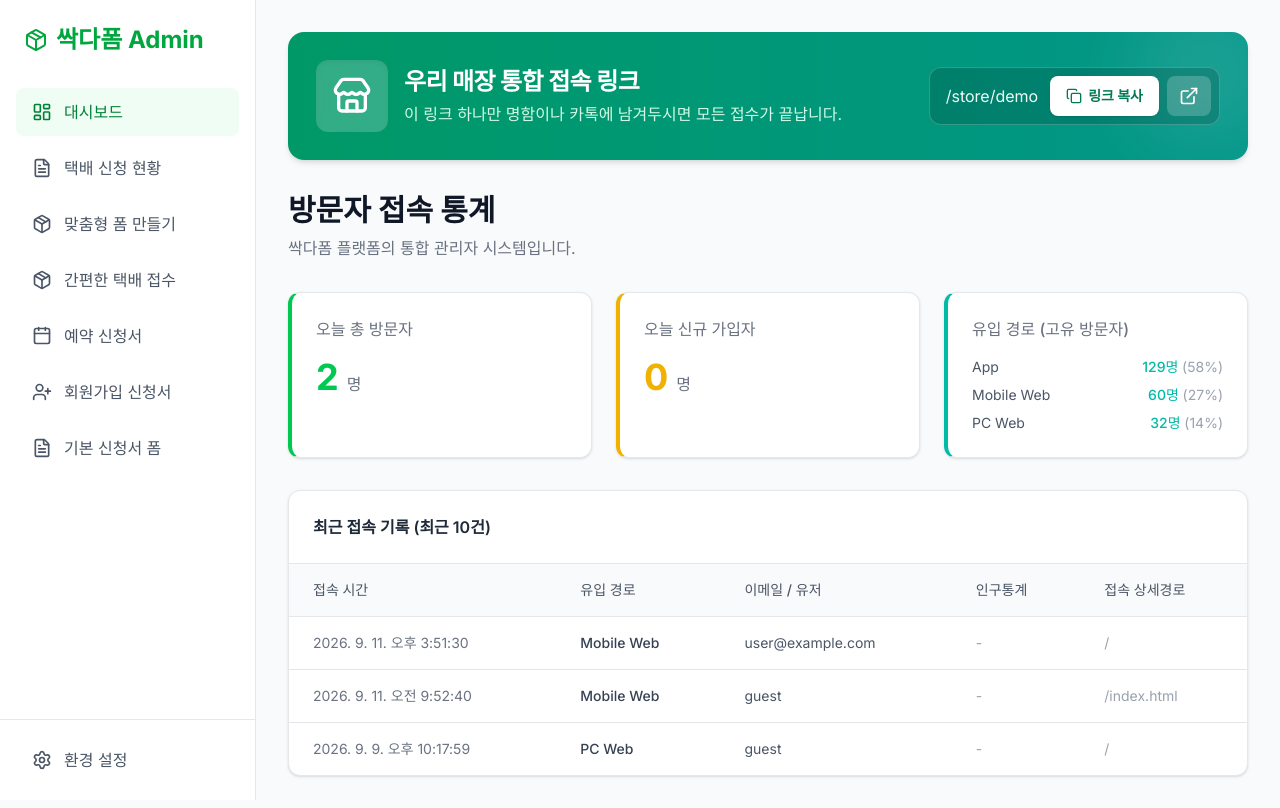
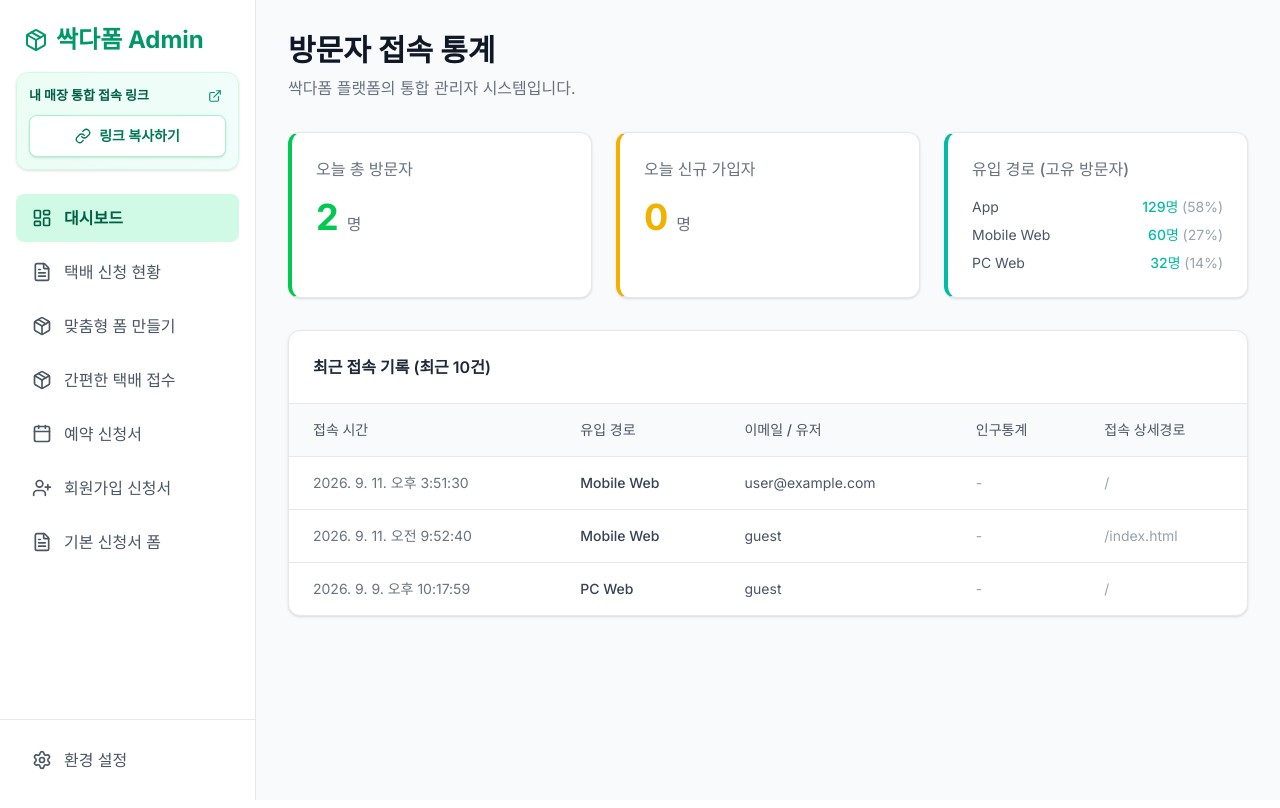
Before and after one commit to hannune-s/ssakdaform, a Next.js app: page / in a window 1280 px wide. Built offline with nearby package versions, Linux system fonts and the light colour scheme.

Commit message:
feat: 매장 통합 링크 복사 버튼을 대시보드에서 사이드바로 전역 이동

```diff
--- a/src/app/page.tsx
+++ b/src/app/page.tsx
@@ -1,10 +1,6 @@
-import StoreLinkBox from "@/components/StoreLinkBox";
-
 export default function Dashboard() {
   return (
     <div className="max-w-6xl mx-auto">
-      <StoreLinkBox />
-
       <div className="mb-8">
         <h1 className="text-3xl font-bold text-gray-900 mb-2">방문자 접속 통계</h1>
         <p className="text-gray-500">싹다폼 플랫폼의 통합 관리자 시스템입니다.</p>
--- a/src/components/Sidebar.tsx
+++ b/src/components/Sidebar.tsx
@@ -1,26 +1,44 @@
 "use client";
 
-import { useState } from 'react';
+import { useState, useEffect } from 'react';
 import Link from 'next/link';
-import { Package, Calendar, UserPlus, FileText, Settings, LayoutDashboard, Menu, X } from 'lucide-react';
+import { Package, Calendar, UserPlus, FileText, Settings, LayoutDashboard, Menu, X, Link as LinkIcon, CheckCircle2, ExternalLink } from 'lucide-react';
 import { usePathname } from 'next/navigation';
 
 export default function Sidebar() {
   const [isOpen, setIsOpen] = useState(false);
   const pathname = usePathname();
 
+  const [copied, setCopied] = useState(false);
+  const [origin, setOrigin] = useState('');
+
+  useEffect(() => {
+    setOrigin(window.location.origin);
+  }, []);
+
+  const storeSlug = 'demo';
+  const storeLink = `${origin}/store/${storeSlug}`;
+
+  const handleCopyLink = () => {
+    if (!origin) return;
+    navigator.clipboard.writeText(storeLink).then(() => {
+      setCopied(true);
+      setTimeout(() => setCopied(false), 2000);
+    });
+  };
+
   const getLinkClass = (path: string) => {
     const isActive = pathname === path;
     return isActive
-      ? "flex items-center gap-3 px-4 py-3 text-green-700 bg-green-50 rounded-lg font-medium transition-colors"
-      : "flex items-center gap-3 px-4 py-3 text-gray-600 hover:bg-gray-50 hover:text-gray-900 rounded-lg transition-colors";
+      ? "flex items-center gap-3 px-4 py-3 text-emerald-800 bg-emerald-100 rounded-lg font-bold transition-colors"
+      : "flex items-center gap-3 px-4 py-3 text-gray-600 hover:bg-gray-100 hover:text-gray-900 rounded-lg font-medium transition-colors";
   };
 
   return (
     <>
       {/* 모바일 상단 바 (햄버거 메뉴) */}
       <div className="md:hidden flex items-center justify-between bg-white border-b border-gray-200 p-4 fixed top-0 w-full z-40 shadow-sm">
-        <h1 className="text-xl font-bold text-green-600 flex items-center gap-2">
+        <h1 className="text-xl font-bold text-emerald-600 flex items-center gap-2">
           <Package className="w-5 h-5" />
           싹다폼 Admin
         </h1>
@@ -45,8 +63,8 @@ export default function Sidebar() {
         w-64 bg-white border-r border-gray-200 h-screen flex flex-col fixed left-0 top-0 z-50 transition-transform duration-300 ease-in-out
         ${isOpen ? 'translate-x-0' : '-translate-x-full md:translate-x-0'}
       `}>
-        <div className="p-6 flex items-center justify-between">
-          <h1 className="text-2xl font-bold text-green-600 flex items-center gap-2">
+        <div className="p-6 pb-4 flex items-center justify-between">
+          <h1 className="text-2xl font-bold text-emerald-600 flex items-center gap-2">
             <Package className="w-6 h-6" />
             싹다폼 Admin
           </h1>
@@ -58,7 +76,30 @@ export default function Sidebar() {
           </button>
         </div>
 
-        <nav className="flex-1 px-4 space-y-2 mt-2 overflow-y-auto">
+        {/* 내 매장 링크 복사 버튼 */}
+        <div className="px-4 pb-4">
+          <div className="bg-gradient-to-r from-emerald-50 to-teal-50 border border-emerald-100 rounded-xl p-3 flex flex-col gap-2 shadow-sm">
+            <div className="flex items-center justify-between">
+              <span className="text-[13px] font-bold text-emerald-800">내 매장 통합 접속 링크</span>
+              <Link href={`/store/${storeSlug}`} target="_blank" className="text-emerald-600 hover:text-emerald-800 p-1 hover:bg-emerald-100 rounded transition-colors" title="새 창으로 열기">
+                <ExternalLink className="w-3.5 h-3.5" />
+              </Link>
+            </div>
+            <button
+              onClick={handleCopyLink}
+              className={`flex items-center justify-center gap-2 w-full py-2.5 rounded-lg text-sm font-bold transition-all shadow-sm ${
+                copied
+                  ? 'bg-emerald-600 text-white'
+                  : 'bg-white text-emerald-700 border border-emerald-200 hover:bg-emerald-50 active:scale-95'
+              }`}
+            >
+              {copied ? <CheckCircle2 className="w-4 h-4" /> : <LinkIcon className="w-4 h-4" />}
+              {copied ? '복사 완료!' : '링크 복사하기'}
+            </button>
+          </div>
+        </div>
+
+        <nav className="flex-1 px-4 space-y-1.5 mt-2 overflow-y-auto">
           <Link href="/" onClick={() => setIsOpen(false)} className={getLinkClass("/")}>
             <LayoutDashboard className="w-5 h-5" />
             대시보드
--- a/src/components/StoreLinkBox.tsx
+++ /dev/null
@@ -1,70 +0,0 @@
-"use client";
-
-import { useState, useEffect } from 'react';
-import { Store, Copy, ExternalLink, CheckCircle2 } from 'lucide-react';
-import Link from 'next/link';
-
-export default function StoreLinkBox() {
-  const [copied, setCopied] = useState(false);
-  const [origin, setOrigin] = useState('');
-
-  useEffect(() => {
-    setOrigin(window.location.origin);
-  }, []);
-
-  // 향후 DB 연동 시 로그인한 사용자의 상점 슬러그를 가져옵니다.
-  const storeSlug = 'demo';
-  const storeLink = `${origin}/store/${storeSlug}`;
-
-  const handleCopy = () => {
-    if (!origin) return;
-    navigator.clipboard.writeText(storeLink).then(() => {
-      setCopied(true);
-      setTimeout(() => setCopied(false), 2000);
-    });
-  };
-
-  return (
-    <div className="bg-gradient-to-r from-emerald-600 to-teal-600 rounded-2xl p-5 sm:p-7 shadow-md mb-8 text-white flex flex-col lg:flex-row items-center justify-between gap-5 relative overflow-hidden">
-      {/* 배경 장식용 원 */}
-      <div className="absolute top-0 right-0 -mt-10 -mr-10 w-40 h-40 bg-white opacity-10 rounded-full blur-2xl"></div>
-
-      <div className="flex items-center gap-4 w-full lg:w-auto relative z-10">
-        <div className="bg-white/20 p-3 sm:p-4 rounded-xl backdrop-blur-sm shadow-inner">
-          <Store className="w-8 h-8 sm:w-10 sm:h-10 text-white" />
-        </div>
-        <div>
-          <h2 className="text-xl sm:text-2xl font-bold mb-1 tracking-tight">우리 매장 통합 접속 링크</h2>
-          <p className="text-emerald-100 text-sm sm:text-base">이 링크 하나만 명함이나 카톡에 남겨두시면 모든 접수가 끝납니다.</p>
-        </div>
-      </div>
-
-      <div className="flex items-center gap-3 w-full lg:w-auto bg-black/15 p-2 pl-4 rounded-xl backdrop-blur-sm border border-white/20 relative z-10">
-        <span className="text-emerald-50 font-mono text-sm sm:text-base truncate max-w-[200px] sm:max-w-[300px]">
-          {origin ? `/store/${storeSlug}` : '로딩중...'}
-        </span>
-        <div className="flex gap-2 shrink-0 ml-auto">
-          <button
-            onClick={handleCopy}
-            className={`flex items-center gap-1.5 px-4 py-2.5 rounded-lg text-sm font-bold transition-all shadow-sm ${
-              copied
-                ? 'bg-emerald-100 text-emerald-800'
-                : 'bg-white text-emerald-700 hover:bg-emerald-50 active:scale-95'
-            }`}
-          >
-            {copied ? <CheckCircle2 className="w-4 h-4 text-emerald-600" /> : <Copy className="w-4 h-4" />}
-            {copied ? '복사됨' : '링크 복사'}
-          </button>
-          <Link
-            href={`/store/${storeSlug}`}
-            target="_blank"
-            className="flex items-center justify-center px-3 py-2.5 bg-white/20 text-white rounded-lg hover:bg-white/30 transition-colors active:scale-95"
-            title="새 창으로 띄워보기"
-          >
-            <ExternalLink className="w-5 h-5" />
-          </Link>
-        </div>
-      </div>
-    </div>
-  );
-}
```
